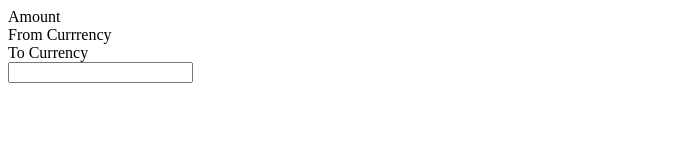
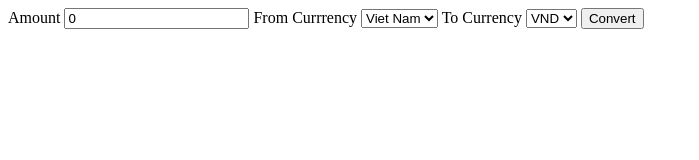
Before and after one commit to thientai2712/my-new-project, a plain HTML site: page JAVA/chuyendoitiente.html in a window 1280 px wide. Shown: the whole page, without its empty margins (0-699 px from the left). Drawn offline with Linux system fonts and the light colour scheme.

Commit message:
firstcommit

```diff
--- a/JAVA/chuyendoitiente.html
+++ b/JAVA/chuyendoitiente.html
@@ -3,19 +3,49 @@
 <head>
     <meta charset="UTF-8">
     <meta http-equiv="X-UA-Compatible" content="IE=edge">
-    <meta name="viewport" content="width=, initial-scale=1.0">
+    <meta name="viewport" content="width=device-width, initial-scale=1.0">
     <title>Document</title>
 </head>
 <body>
     <form action="Amount">
-        <label for="fname">Amount</label><br>
+        <label for="fname">Amount</label>
+        <input type="text" id="fname" value="0">
+        <label for="fname">From Currrency</label>
+        <select id="fcountry">
+            <option value="VND">Viet Nam</option>;
+            <option value="USD">Dollar</option>;
+        </select>
+        <label for="fname">To Currency</label>
+        <select id="fcountry1">
+            <option value="VND">VND</option>;
+            <option value="USD">USD</option>;
+        </select>
+        <button type="button" onclick="convertAmount()">Convert</button>
     </form>
-    <form action="From Currrency">
-        <label for="fname">From Currrency</label><br>
-    </form>
-    <form action="To Currency">
-        <label for="fname">To Currency</label><br>
-    </form>
-    <input>
-</body>
+<script>
+   /*  var _amount = document.getElementById("fname").value;
+    console.log(_amount);
+    var _amount1 = document.getElementById("fcountry").innerText; */
+    function convertAmount(){
+        var _amuont = document.getElementById("fname").value;
+        var _from = document.getElementById("fcountry").value;
+        var _to = document.getElementById("fcountry1").value;
+        //alert("Click sussces");
+        console.log (_from + "-->"+ _to);
+        if (_from=='USD' && _to=='VND'){
+            _amuont = _amuont*23000;
+            alert("Ket qua la: "+ _amuont);
+        }
+        else{
+            if (_from=='VND' && _to=='USD'){
+            _amuont = _amuont/23000;
+            alert("Ket qua la: "+ _amuont);
+            }
+            else {
+                alert("Ket qua la: "+ _amuont);
+            }
+
+        }
+    }
+</script>
 </html>
--- a/JAVA/java2.js
+++ b/JAVA/java2.js
@@ -6,4 +6,3 @@ var tong = (a+b+c);
 console.log('diemtrungbinh',diemtrungbinh);
 console.log('tong',tong);
 alert(a);
-console.log('diemtrungbinh', diemtrungbinh);
```
